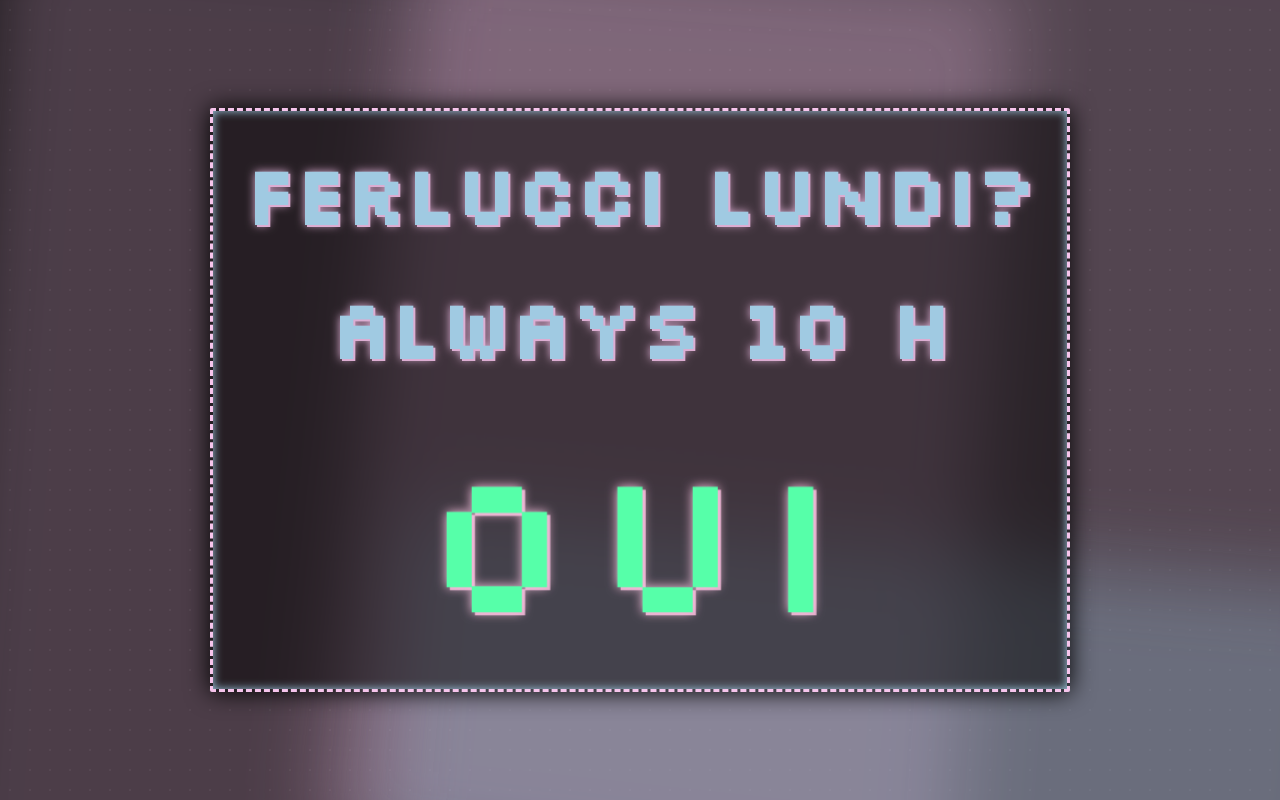
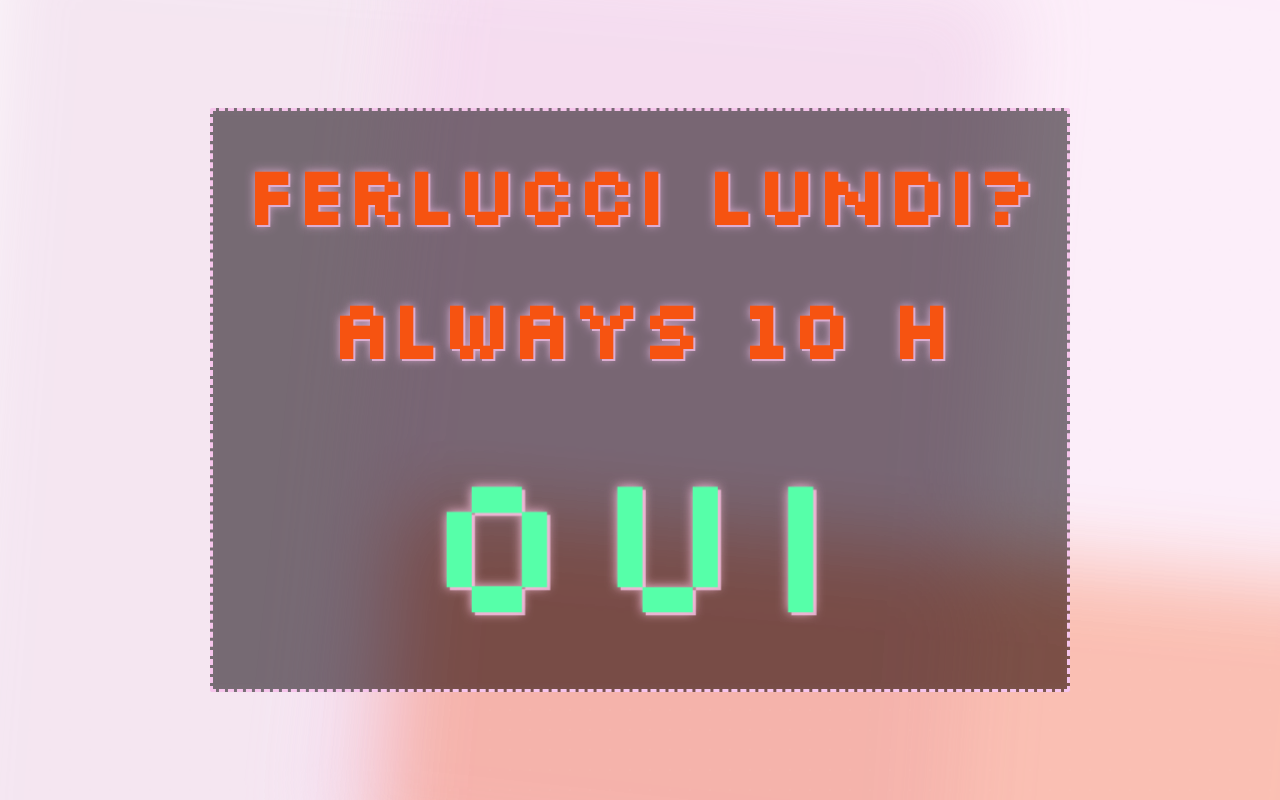
Before and after one commit to jennkitagawa/ferlucci, a plain HTML site: page index.html in a window 1280 px wide. Drawn offline with Linux system fonts and the light colour scheme.

Commit message:
Update index.html

```diff
--- a/index.html
+++ b/index.html
@@ -10,9 +10,9 @@
 :root {
     --primary-color: #dcadd2;
     --secondary-color: #f6c5ec;
-    --tertiary-color: #a0cae2;
-    --fourwhatever-color: #000000;
-    --background-color: #0e0e0e;
+    --tertiary-color: #f65311;
+    --fourwhatever-color: #a0cae2
+    --background-color: #a0cae2;
     --text-color: #ffffff;
 }
 
@@ -169,7 +169,7 @@ h1 {
                 answerElement.textContent = "OUI";
                 answerElement.style.color = "#64FF8C";
             } else {
-                answerElement.textContent = "NO";
+                answerElement.textContent = "NON";
                 answerElement.style.color = "#FF5470";
             }
         });
```
